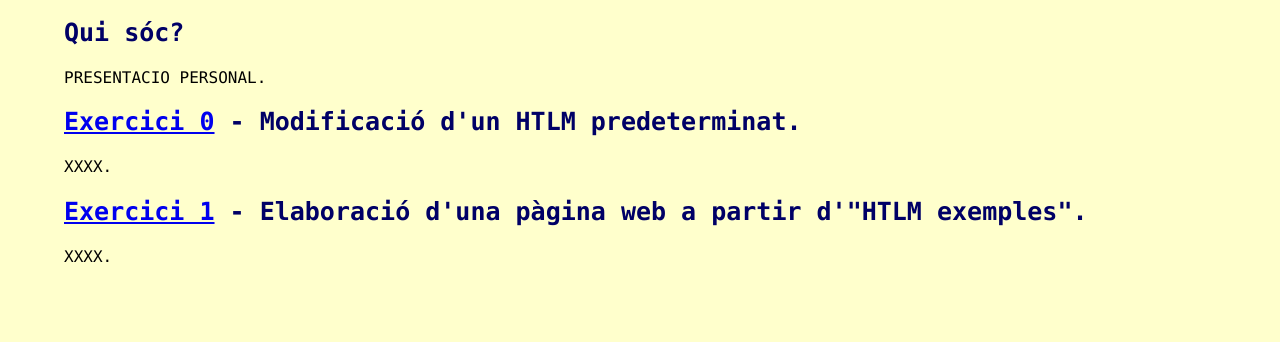
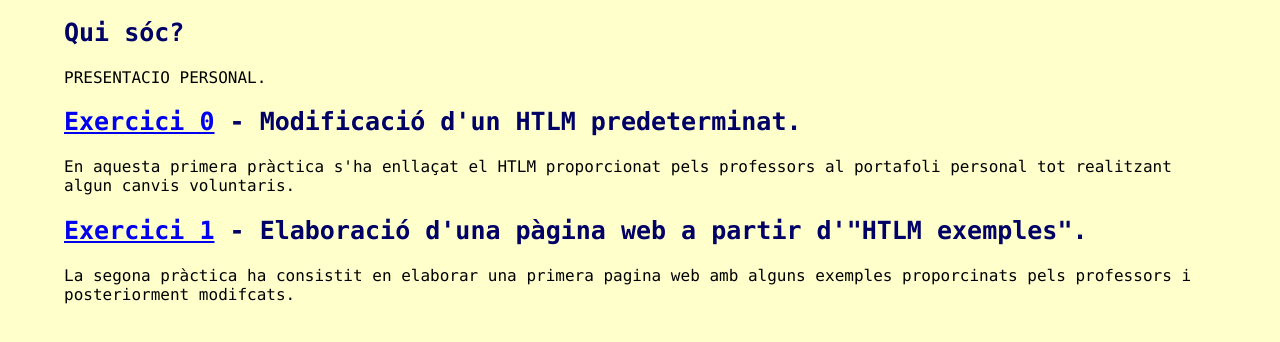
Before and after one commit to MarkMolne/MarkMolne.github.io, a plain HTML site: page index.html in a window 1280 px wide. Shown: the part 116-458 px from the top of the page. Drawn offline with Linux system fonts and the light colour scheme.

Commit message:
Update index.html

```diff
--- a/index.html
+++ b/index.html
@@ -44,10 +44,10 @@
 				<p>PRESENTACIO PERSONAL.</p>
 
 			<h2><a href="https://markmolne.github.io/ftg-mapa/">Exercici 0</a> - Modificació d'un HTLM predeterminat.</h2>
-				<p>XXXX.</p>
+				<p>En aquesta primera pràctica s'ha enllaçat el HTLM proporcionat pels professors al portafoli personal tot realitzant algun canvis voluntaris.</p>
 
 			<h2><a href="https://markmolne.github.io/exercici-1/">Exercici 1</a> - Elaboració d'una pàgina web a partir d'"HTLM exemples".</h2>
-				<p>XXXX.</p>
+				<p>La segona pràctica ha consistit en elaborar una primera pagina web amb alguns exemples proporcinats pels professors i posteriorment modifcats.</p>
 
 		</body>
 </html>
```
